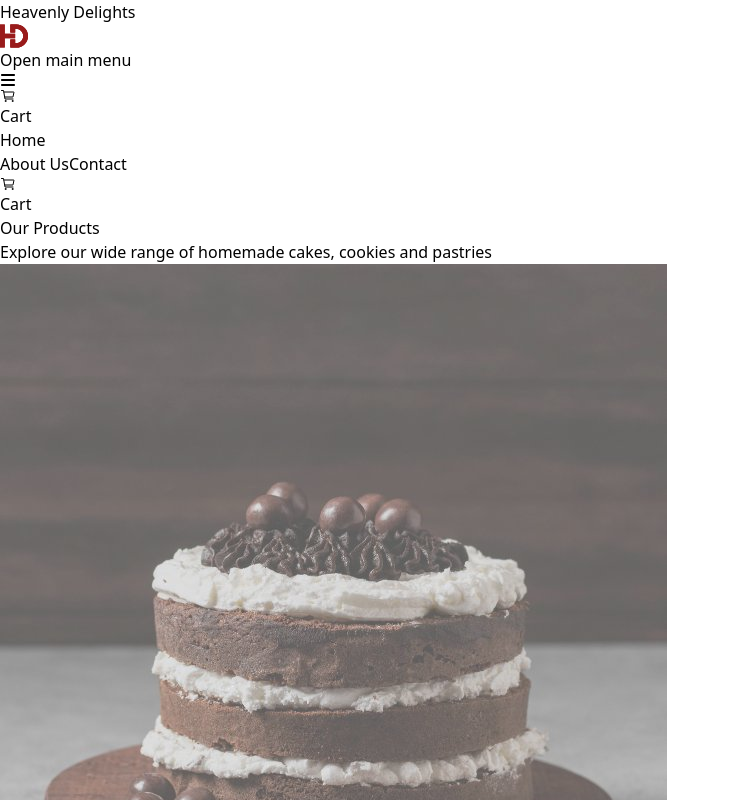
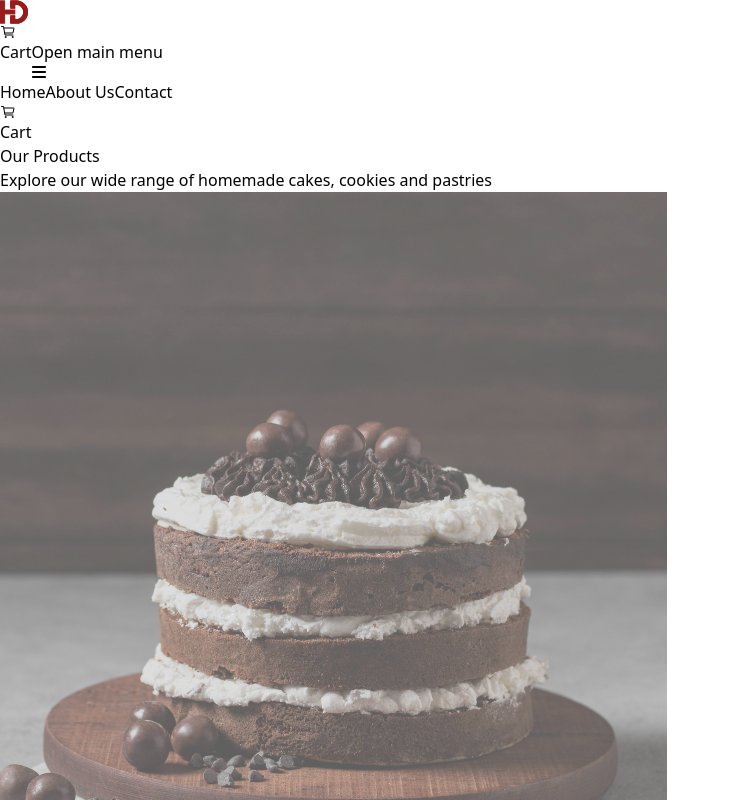
Before and after one commit to kushyzee/heavenly-shop, a React (Vite) app: page / in a window 1280 px wide. Shown: the top 800 px of the page, without its empty margins (0-730 px from the left). Built offline with nearby package versions, Linux system fonts and the light colour scheme.

Commit message:
Split into smaller components

```diff
--- a/src/components/Header.jsx
+++ b/src/components/Header.jsx
@@ -1,124 +1,49 @@
-import logo from '../assets/images/logo.svg'
+import logo from "../assets/images/logo.svg";
+import { FaBars } from "react-icons/fa6";
+import { IoCartOutline } from "react-icons/io5";
+import { Link } from "react-router-dom";
 import { useState } from "react";
-import {
-  Dialog,
-  DialogPanel,
-  Popover,
-  PopoverButton,
-  PopoverGroup,
-  PopoverPanel,
-} from "@headlessui/react";
-import { FaBars, FaX } from "react-icons/fa6";
-import { IoCartOutline } from "react-icons/io5";
+import DesktopMenu from "./DesktopMenu";
+import MobileMenu from "./MobileMenu";
 
 const Header = () => {
   const [mobileMenuOpen, setMobileMenuOpen] = useState(false);
 
   return (
     <header className="bg-white">
+      <MobileMenu mobileMenuOpen={mobileMenuOpen} setMobileMenuOpen={setMobileMenuOpen} />
+
+      {/* Desktop navbar */}
       <nav
         aria-label="Global"
-        className="mx-auto flex max-w-7xl items-center justify-between p-6 lg:px-8"
+        className="mx-auto flex max-w-7xl items-center justify-between p-4 lg:p-8"
       >
-        {/* Logo */}
-        <div className="flex lg:flex-1">
-          <a href="#" className="-m-1.5 p-1.5">
-            <span className="sr-only">Heavenly Delights</span>
-            <img
-              alt=""
-              src={logo}
-              className="h-7 w-auto"
-            />
-          </a>
-        </div>
+        <Link to="/">
+          <img
+            alt="Heavenly Delights"
+            src={logo}
+            className="h-6 w-auto lg:h-7"
+          />
+        </Link>
 
-        {/* Mobile menu */}
-        <div className="flex gap-x-5 lg:hidden">
+        <div className="flex gap-x-8 lg:hidden">
+          <IoCartOutline
+            className="text-3xl text-gray-900 cursor-pointer hover:scale-110 transition-transform duration-200"
+          />
+          <span className="sr-only">Cart</span>
+          {/* Mobile menu button*/}
           <button
             type="button"
             onClick={() => setMobileMenuOpen(true)}
-            className="-m-2.5 inline-flex items-center justify-center rounded-md p-2.5 text-gray-700"
+            className="inline-flex items-center justify-center text-gray-700"
           >
             <span className="sr-only">Open main menu</span>
             <FaBars aria-hidden="true" className="h-6 w-6" />
           </button>
-          {/* Cart icon*/}
-          <a href="#">
-            <IoCartOutline aria-hidden="true" className="text-3xl text-gray-900" />
-            <span className="sr-only">Cart</span>
-          </a>
         </div>
 
-        <PopoverGroup className="hidden lg:flex lg:gap-x-12">
-          <Popover className="relative">
-            <PopoverButton className="flex items-center gap-x-1 text-sm font-semibold leading-6 text-gray-900">
-              Home
-            </PopoverButton>
-          </Popover>
-
-          <a href="#" className="text-sm font-semibold leading-6 text-gray-900">
-            About Us
-          </a>
-          <a href="#" className="text-sm font-semibold leading-6 text-gray-900">
-            Contact
-          </a>
-          <a href="#">
-            <IoCartOutline aria-hidden="true" className="text-3xl text-gray-900" />
-            <span className="sr-only">Cart</span>
-          </a>
-        </PopoverGroup>
+        <DesktopMenu />
       </nav>
-      <Dialog
-        open={mobileMenuOpen}
-        onClose={setMobileMenuOpen}
-        className="lg:hidden"
-      >
-        <div className="fixed inset-0 z-10" />
-        <DialogPanel className="fixed inset-y-0 right-0 z-10 w-6/12 border-l border-gray-300 overflow-y-auto bg-white px-6 py-6 sm:max-w-sm sm:ring-1 sm:ring-gray-900/10">
-          <div className="flex items-center justify-between">
-            <a href="#" className="-m-1.5 p-1.5">
-              <span className="sr-only">Heavenly Delights</span>
-              <img
-                alt=""
-                src="https://tailwindui.com/img/logos/mark.svg?color=indigo&shade=600"
-                className="h-8 w-auto"
-              />
-            </a>
-            <button
-              type="button"
-              onClick={() => setMobileMenuOpen(false)}
-              className="-m-2.5 rounded-md p-2.5 text-gray-700"
-            >
-              <span className="sr-only">Close menu</span>
-              <FaX aria-hidden="true" className="h-5 w-5" />
-            </button>
-          </div>
-          <div className="mt-6 flow-root">
-            <div className="-my-6 divide-y divide-gray-500/10">
-              <div className="space-y-2 py-6">
-                <a
-                  href="#"
-                  className="-mx-3 block rounded-lg px-3 py-2 text-base font-semibold leading-7 text-gray-900 hover:bg-gray-50"
-                >
-                  Home
-                </a>
-                <a
-                  href="#"
-                  className="-mx-3 block rounded-lg px-3 py-2 text-base font-semibold leading-7 text-gray-900 hover:bg-gray-50"
-                >
-                  About Us
-                </a>
-                <a
-                  href="#"
-                  className="-mx-3 block rounded-lg px-3 py-2 text-base font-semibold leading-7 text-gray-900 hover:bg-gray-50"
-                >
-                  Contact
-                </a>
-              </div>
-            </div>
-          </div>
-        </DialogPanel>
-      </Dialog>
     </header>
   );
 };
```
